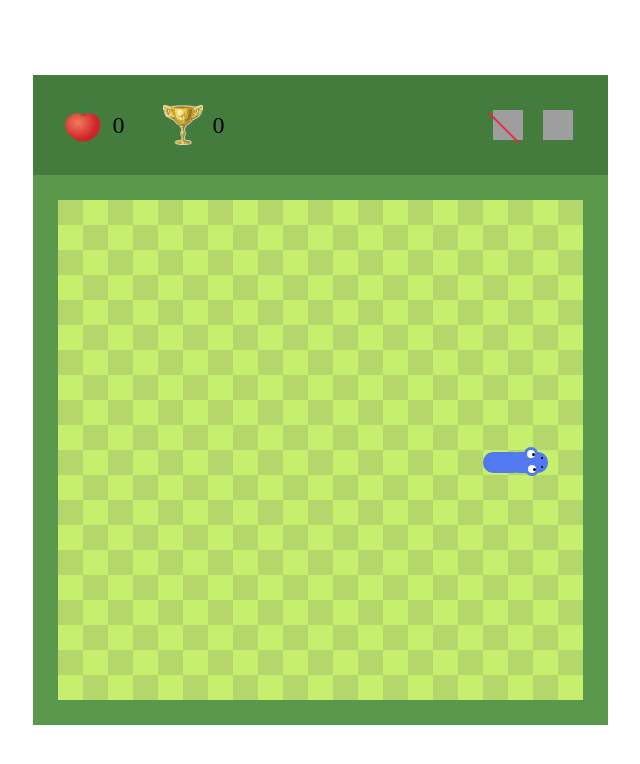
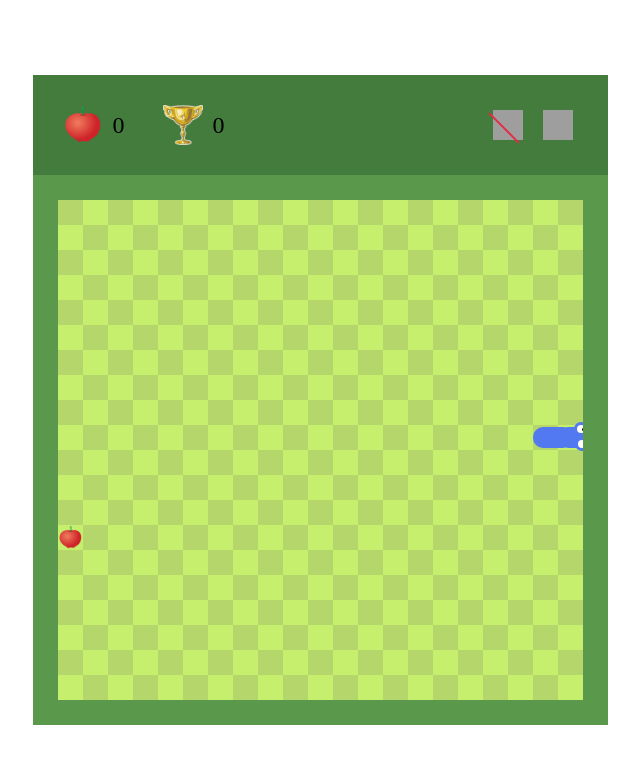
Before and after one commit to Dmitriytro/snake_react, a React app: page / in a window 1280 px wide. Shown: the whole page, without its empty margins (320-960 px from the left). Built offline with nearby package versions, Linux system fonts and the light colour scheme; grey boxes are pictures that could not be loaded.

Commit message:
snake is growing

```diff
--- /dev/null
+++ b/src/components/apple.js
@@ -0,0 +1,13 @@
+import React from 'react';
+
+export default class Apple extends React.Component {
+    constructor() {
+        super();
+    }
+
+    render() {
+        return (
+            <div><img className="apple" src="/img/apple.png" alt="icon-apple"/></div>
+        );
+    }
+}
--- a/src/components/cell.js
+++ b/src/components/cell.js
@@ -1,5 +1,7 @@
 import React from 'react';
 import Snake from './snake.js'
+import Apple from './apple.js'
+
 export default class Cell extends React.Component {
     constructor() {
         super();
@@ -7,9 +9,10 @@ export default class Cell extends React.Component {
 
     render() {
         let { cell } = this.props;
-        let snake = (!cell.empty) ? <Snake cell={cell}/> : '';
+        let snake = (!cell.empty && cell.length > 1) ? <Snake cell={cell}/> : '';
+        let apple = (!cell.empty && cell.length == 1) ? <Apple cell={cell}/> : '';
         return (
-            <div className={'cell '+ (cell.index%2 ? 'cell_odd' : 'cell_even') }>{snake}</div>
+            <div className={'cell '+ (cell.index%2 ? 'cell_odd' : 'cell_even') }>{snake}{apple}</div>
         );
     }
 }
--- a/src/components/snake.js
+++ b/src/components/snake.js
@@ -3,8 +3,19 @@ import React from 'react';
 export default class Snake extends React.Component {
     constructor() {
         super();
+        this.changeDirection = this.changeDirection.bind(this)
+    }
+    componentWillMount(){
+        if(this.props.cell.length == this.props.cell.lengthLeft){
+            document.addEventListener("keydown", this.changeDirection, false);
+        }
     }
 
+    componentWillUnmount() {
+        if(this.props.cell.length == this.props.cell.lengthLeft) {
+            document.removeEventListener("keydown", this.changeDirection, false);
+        }
+    }
     renderHead(){
         return <div className="faceWrapper">
                     <div className="eye eye-left"><div className="eye-white"><div className="eye-retina"/></div></div>
@@ -36,10 +47,32 @@ export default class Snake extends React.Component {
         if(cell.lengthLeft == 1) classes += ' snake-tail';
         return classes
     }
+    changeDirection(event){
+        event.preventDefault();
+        if(this.cell.length == this.cell.lengthLeft && !this.cell.directionSelected){
+            if(event.keyCode == 37 && this.cell.direction !== 'left' && this.cell.direction !== 'right'){
+                this.cell.directionSelected = true;
+                this.cell.direction = 'left';
+                this.forceUpdate();
+            } else if(event.keyCode == 38 && this.cell.direction !== 'up' && this.cell.direction !== 'down'){
+                this.cell.directionSelected = true;
+                this.cell.direction = 'up';
+                this.forceUpdate();
+            } else if(event.keyCode == 39 && this.cell.direction !== 'left' && this.cell.direction !== 'right'){
+                this.cell.directionSelected = true;
+                this.cell.direction = 'right';
+                this.forceUpdate();
+            } else if(event.keyCode == 40 && this.cell.direction !== 'up' && this.cell.direction !== 'down'){
+                this.cell.directionSelected = true;
+                this.cell.direction = 'down';
+                this.forceUpdate();
+            }
+
+        }
+    }
     render() {
         const { cell } = this.props;
-        const { timer } = this.props;
-
+        this.cell = cell;
         let classes = this.snakeClasses(cell);
         let head = (cell.length == cell.lengthLeft) ? this.renderHead() : '';
         return (
--- a/src/index.js
+++ b/src/index.js
@@ -8,48 +8,101 @@ class App extends React.Component {
     constructor(props) {
         super(props);
         this.handleChange = this.handleChange.bind(this);
+        this.speed = 100;
+        this.startIndex = 190;
+        this.fieldWidth = 21;
+        this.fieldHeight = 20;
+        this.cellsQuantity = this.fieldWidth*this.fieldHeight;
         this.state = {
             cells: this.createCells()
         };
         this.movement(this.state.cells);
     }
     movement(cells){
-        setInterval(()=>{
+        this.intervalID = setInterval(()=>{
+            if(!this.gameOverCheck(cells)){
                 this.setState({
                     cells: this.renewal(cells)
                 })
-        },200)
+            }
+        },this.speed);
+
+    }
+    gameOverCheck(cells){
+        let cell = cells.find(cell => !cell.empty && cell.length == cell.lengthLeft);
+        if(cell.direction == 'right' && (cell.index+1)%this.fieldWidth == 0 ||
+        cell.direction == 'left' && cell.index%this.fieldWidth == 0 ||
+        cell.direction == 'up' && cell.index-this.fieldWidth<0 ||
+        cell.direction == 'down' && cell.index+this.fieldWidth>this.cellsQuantity+1) {
+            cell.directionSelected = true;
+            this.restartWindow();
+            clearInterval(this.intervalID);
+            return true
+        } else return false
+    }
+    restartWindow(){
+        console.log('game over');
     }
     renewal(cells){
         let headCell = null;
-        cells.forEach((cell)=> {
-            if (!cell.empty) {
+        cells.forEach((cell,i,arr)=> {
+            if (!cell.empty && cell.length>1) {
+                let nextIsApple = this.isAppleInFront(cell,arr);
+                cell.directionSelected = false;
                 if(cell.length == cell.lengthLeft) {
+                    if(!nextIsApple){
                         cell.lengthLeft--;
+                    } else cell.length++;
                     headCell = cell;
                 }
-                else if(cell.lengthLeft == 1) this.closeCell(cell);
-                else this.moveCell(cell);
+                else if(cell.lengthLeft == 1) {
+                    if(!nextIsApple){
+                        this.closeCell(cell);
+                    } else cell.length++
+                }
+                else if(!nextIsApple){
+                    this.moveCell(cell);
+                } else cell.length++;
             }
         });
-        this.nextCell(headCell,cells);
+        cells = this.nextCell(headCell,cells);
+        return cells
+    }
+    computeNextCell(previousCell){
+        if(previousCell.direction == 'right') return previousCell.index+1;
+        else if(previousCell.direction == 'left') return previousCell.index-1;
+        else if(previousCell.direction == 'up') return previousCell.index-this.fieldWidth;
+        else if(previousCell.direction == 'down') return previousCell.index+this.fieldWidth;
+    }
+    isAppleInFront(currentCell,arr) {
+        let index = this.computeNextCell(currentCell);
+        return arr.find(cell=>cell.index == index).length == 1
+    }
+    addApple(cells,point){
+        let emptyCells = cells.slice().filter(obj => obj.empty == true);
+        let randomIndex = emptyCells[Math.floor(Math.random()*emptyCells.length)].index;
+        let currentCell = cells.find(cell=>cell.index == randomIndex);
+        currentCell.empty = false;
+        currentCell.length = 1;
+        if(point){console.log('plus 1 point')}
         return cells
     }
     nextCell(previousCell,arr){
-        if(previousCell.direction == 'right'){
-            let currentCell = arr.find(cell=> cell.index==previousCell.index+1);
-            currentCell.direction = 'right';
+        let currentCell = arr.find(cell=> cell.index==this.computeNextCell(previousCell));
+        if(currentCell.length==1){arr = this.addApple(arr,true)}
+        currentCell.direction = previousCell.direction;
         currentCell.empty = false;
         currentCell.length = previousCell.length;
         currentCell.lengthLeft = previousCell.lengthLeft+1;
-            console.log(currentCell.lengthLeft);
-        }
+        currentCell.directionSelected = false;
+        return arr
     }
     moveCell(cell){
         cell.lengthLeft--;
     }
     closeCell(cell){
         cell.direction = '';
+        cell.directionSelected = false;
         cell.length = 0;
         cell.lengthLeft = 0;
         cell.empty = true;
@@ -63,25 +116,25 @@ class App extends React.Component {
             }
         };
         let cells = [];
-        times (420) (() => {
+        times (this.cellsQuantity) (() => {
             cells.push({
                 empty: true,
                 index: cells.length,
                 id: cells.length + Date.now(),
                 direction: '',
                 length: 0,
-                lengthLeft: 0,
-                timer: 1000
+                lengthLeft: 0
             })
         });
         cells.forEach((cell)=>{
-            if(cell.index == 190 || cell.index == 191){
+            if(cell.index == this.startIndex || cell.index == this.startIndex+1){
                 cell.empty = false;
                 cell.direction = 'right';
                 cell.length = 2;
-                cell.lengthLeft = (cell.index == 190) ? 1 : 2
+                cell.lengthLeft = (cell.index == this.startIndex) ? 1 : 2;
             }
         });
+        cells = this.addApple(cells);
         return cells
     }
 
--- a/src/styles.sass
+++ b/src/styles.sass
@@ -37,6 +37,9 @@ img.icon
     width: 30px
     height: 30px
     margin: 10px
+  &-apple
+    width: 25px
+    height: 25px
 
 .count
   display: inline-block
@@ -103,6 +106,7 @@ img.icon
 
 .faceWrapper
   position: absolute
+  z-index: 3
 .eye
   display: inline-block
   background-color: #5379F1
@@ -149,3 +153,7 @@ img.icon
   &-right
     top: 13px
     left: 3px
+.apple
+  width: 25px
+  height: 25px
+  display: inline-block
```
Lines whose indentation alone changed are shown as unchanged.
